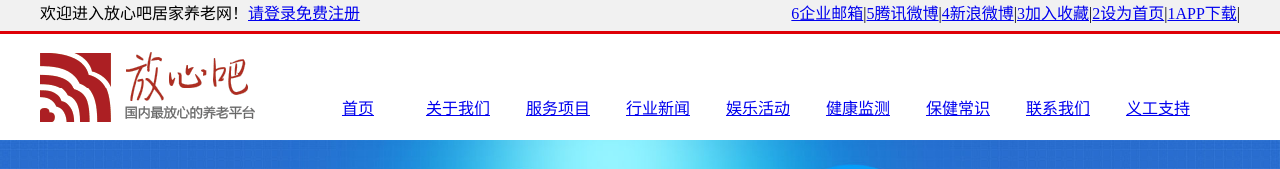
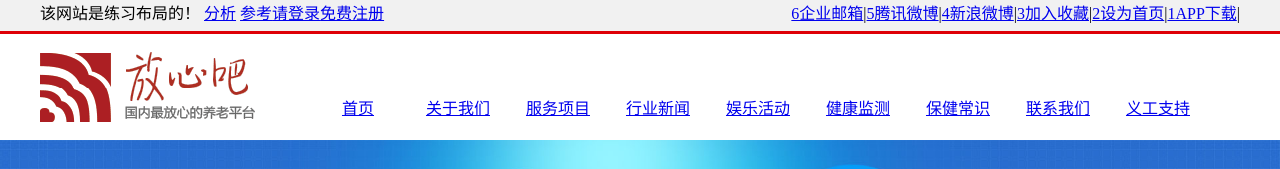
Before and after one commit to myCommonJS/yexiaodong.github.io, a Jekyll site: the page Demo/Demo1/index.html, which Jekyll copies as it is, in a window 1280 px wide. Shown: the top 169 px of the page. Built offline with Jekyll 4.4.1, drawn with Linux system fonts in a browser that asks for light colours.

Commit message:
html布局

```diff
--- a/Demo/Demo1/index.html
+++ b/Demo/Demo1/index.html
@@ -11,7 +11,10 @@
 			<div class="header-bar">
 				<ul class="header-bar-ul">
 					<!--靠左-->
-					<li class="left">欢迎进入放心吧居家养老网！</li>
+					<li class="left">该网站是练习布局的！
+					<a href="http://blog.csdn.net/yy228313/article/details/51371816">分析</a>
+					<a href="http://www.yunfangxin.com/">参考</a>
+					</li>
 					<li class="left"><a href="#">请登录</a></li>
 					<li class="left"><a href="#">免费注册</a></li>
 					<!--靠右,ps：排序是反过来的-->
```
